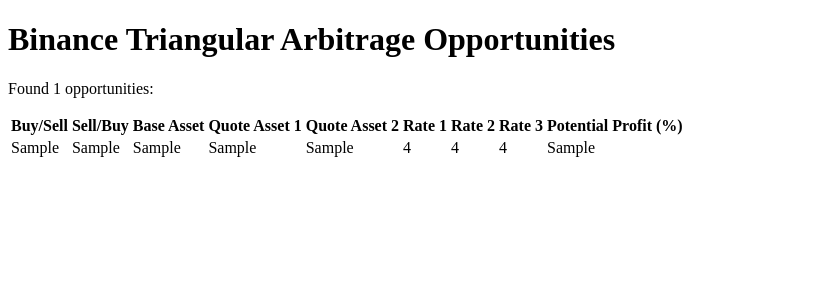
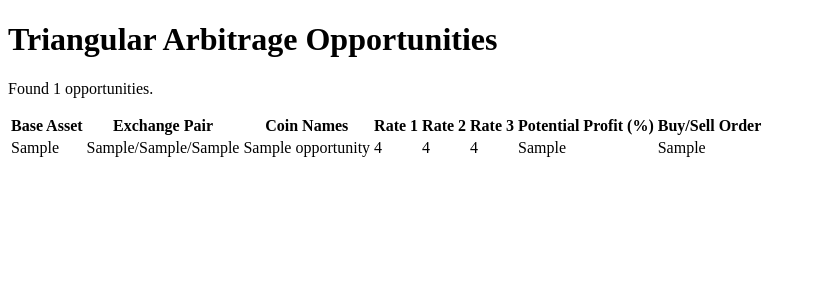
Before and after one commit to alaminizaan100/webprice, a Flask app: template templates/index.html in a window 1280 px wide. Shown: the top 300 px of the page, without its empty margins (0-816 px from the left). Run offline with Flask 2, Linux system fonts and the light colour scheme; the template is opened without the code that fills it: most values are stand-ins (such as "Sample title", 1, 10 or a date in 2020).

Commit message:
Update index.html

```diff
--- a/templates/index.html
+++ b/templates/index.html
@@ -1,37 +1,35 @@
 <!DOCTYPE html>
 <html>
 <head>
-	<title>Binance Triangular Arbitrage Opportunities</title>
+	<title>Triangular Arbitrage Opportunities</title>
 </head>
 <body>
-	<h1>Binance Triangular Arbitrage Opportunities</h1>
-	<p>Found {{ num_opportunities }} opportunities:</p>
+	<h1>Triangular Arbitrage Opportunities</h1>
+	<p>Found {{ num_opportunities }} opportunities.</p>
 	<table>
 		<thead>
 			<tr>
-				<th>Buy/Sell</th>
-				<th>Sell/Buy</th>
 				<th>Base Asset</th>
-				<th>Quote Asset 1</th>
-				<th>Quote Asset 2</th>
+				<th>Exchange Pair</th>
+				<th>Coin Names</th>
 				<th>Rate 1</th>
 				<th>Rate 2</th>
 				<th>Rate 3</th>
 				<th>Potential Profit (%)</th>
+				<th>Buy/Sell Order</th>
 			</tr>
 		</thead>
 		<tbody>
 			{% for opportunity in opportunities %}
 			<tr>
-				<td>{{ opportunity.buy_sell }}</td>
-				<td>{{ opportunity.sell_buy }}</td>
 				<td>{{ opportunity.base_asset }}</td>
-				<td>{{ opportunity.quote_asset_1 }}</td>
-				<td>{{ opportunity.quote_asset_2 }}</td>
+				<td>{{ opportunity.quote_asset_1 }}/{{ opportunity.quote_asset_2 }}/{{ opportunity.base_asset }}</td>
+				<td>{{ opportunity.coin_names }}</td>
 				<td>{{ opportunity.rate_1 }}</td>
 				<td>{{ opportunity.rate_2 }}</td>
 				<td>{{ opportunity.rate_3 }}</td>
 				<td>{{ opportunity.potential_profit }}</td>
+				<td>{{ opportunity.buy_sell_order }}</td>
 			</tr>
 			{% endfor %}
 		</tbody>
```
